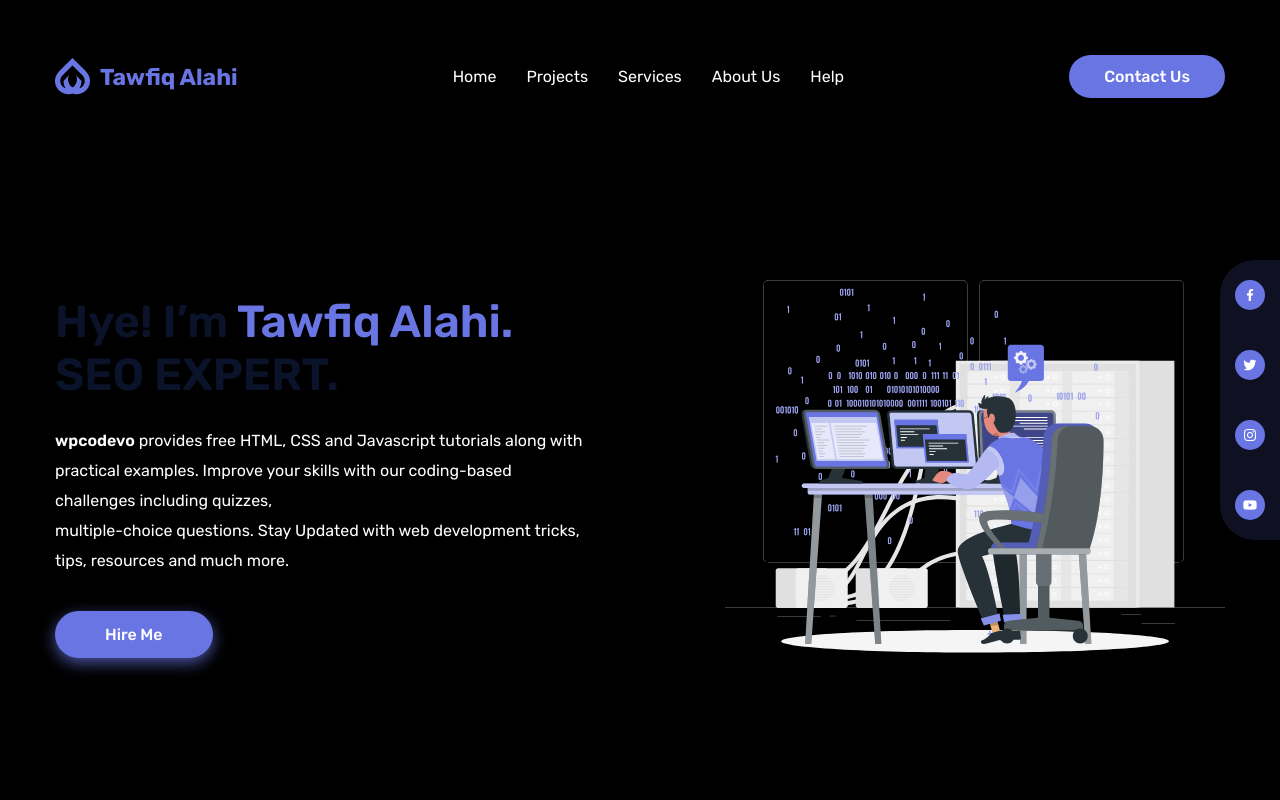
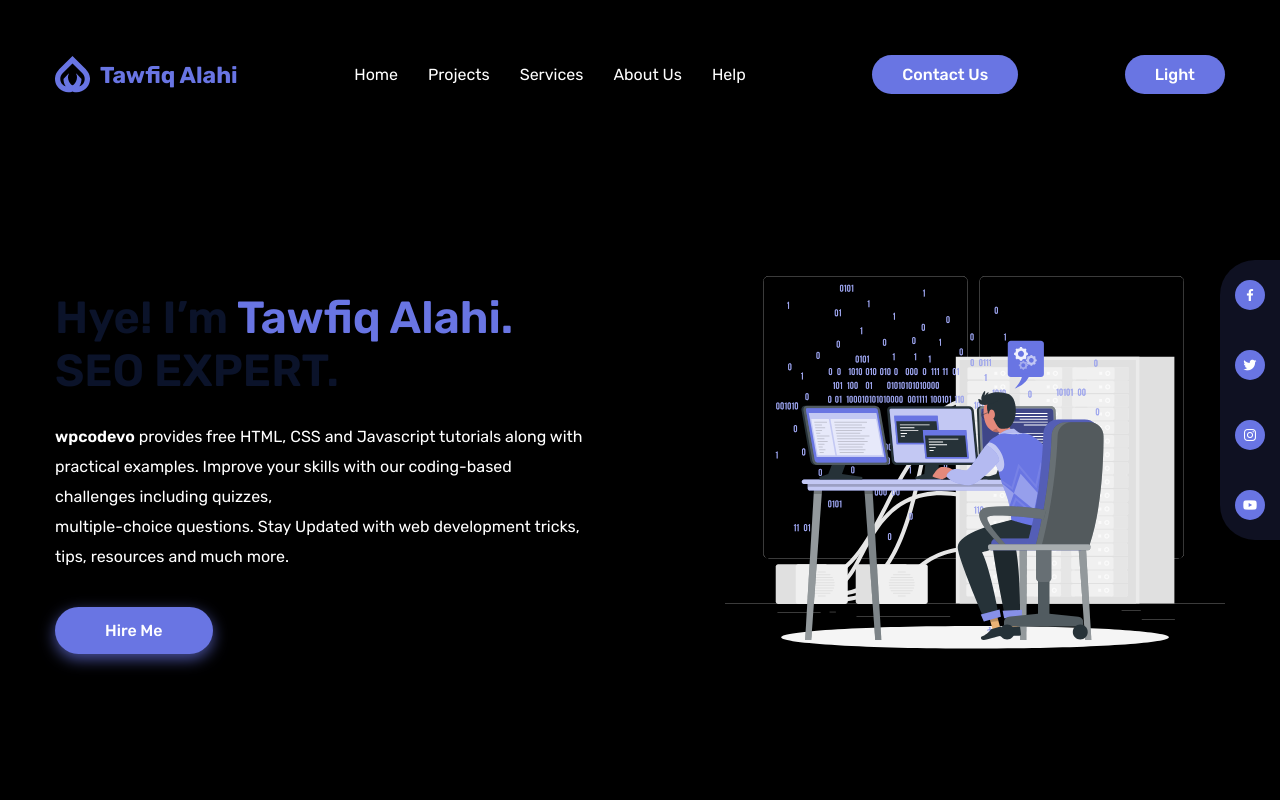
Before and after one commit to tawfiqealahi/tawfiqalahi, a plain HTML site: page tawfiq alahi/index.html in a window 1280 px wide. Shown: the top 800 px of the page. Drawn offline with nearby package versions, Linux system fonts and the light colour scheme.

Commit message:
dark light mode full

```diff
--- a/tawfiq alahi/index.html
+++ b/tawfiq alahi/index.html
@@ -25,6 +25,9 @@
     <link rel="stylesheet" href="styles.css" />
   </head>
   <body class="dark-mode">
+    <div class="  ">
+
+
     <!-- Header -->
     <header class="header">
       <nav class="nav d-flex container">
@@ -42,6 +45,8 @@
         </div>
 
         <a href="#" class="btn">Contact Us</a>
+                      <!-- dark mode togle add -->
+        <a href="#" class="btn" id="myDIV" onclick="myFunction()"> Light </a>
 
         <!-- Hamburger -->
         <div class="hamburger d-flex">
@@ -81,7 +86,8 @@
         <div class="icon"><i class="bx bxl-twitter"></i></div>
         <div class="icon"><i class="bx bxl-instagram"></i></div>
         <div class="icon"><i class="bx bxl-youtube"></i></div>
-      </div>
+
+            </div>
     </header>
 
     <!-- User Data -->
@@ -468,5 +474,6 @@
     <script src="https://unpkg.com/scrollreveal"></script>
     <!-- Script -->
     <script src="main.js"></script>
+  </div>
   </body>
 </html>
--- a/tawfiq alahi/main.js
+++ b/tawfiq alahi/main.js
@@ -3,6 +3,12 @@
 function myFunction() {
   var element = document.body;
   element.classList.toggle("dark-mode");
+  var x = document.getElementById("myDIV");
+  if (x.innerHTML === "Night") {
+    x.innerHTML = "Light";
+  } else {
+    x.innerHTML = "Night";
+  }
 }
 
 /* ========== dark mode end =========== */
--- a/tawfiq alahi/styles.css
+++ b/tawfiq alahi/styles.css
@@ -128,7 +128,7 @@ p {
 
 .btn {
   display: inline-block;
-  padding: 1.2rem 3.5rem;
+  padding: 1rem 3rem;
   background-color: var(--primary-color);
   color: var(--white);
   font-weight: 500;
```
